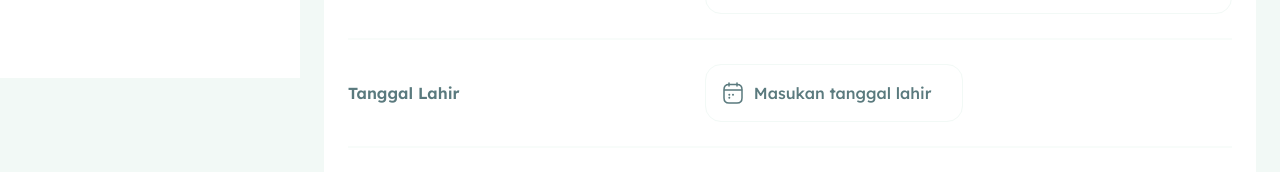
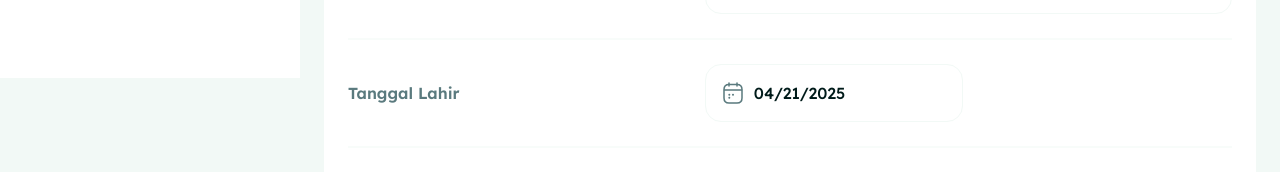
Before and after one commit to azzamdinabdillah/desakita-react-strapi, a React (Vite) app in the folder frontend/: page /head-house/create-head-house in a window 1280 px wide. Shown: the part 722-894 px from the top of the page. Built offline with nearby package versions, Linux system fonts and the light colour scheme.

Commit message:
fix: date input

```diff
--- a/frontend/src/pages/head-house/resources/CreateHeadHouse.tsx
+++ b/frontend/src/pages/head-house/resources/CreateHeadHouse.tsx
@@ -9,7 +9,7 @@ import DatePicker from "react-datepicker";
 
 export default function CreateHeadHouse() {
   const [thumbnails, setThumbnails] = useState<File[]>([]);
-  const [startDate, setStartDate] = useState<Date | null>(null);
+  const [startDate, setStartDate] = useState<Date | null>(new Date());
   const CustomInputDate = forwardRef<
     HTMLInputElement,
     {
@@ -203,6 +203,11 @@ export default function CreateHeadHouse() {
             <div className="col-span-3">
               <DatePicker
                 selected={startDate}
+                maxDate={new Date()}
+                showYearDropdown
+                scrollableYearDropdown
+                showMonthDropdown
+                yearDropdownItemNumber={100}
                 onChange={(date: Date | null) =>
                   setStartDate(date ?? new Date())
                 }
```
